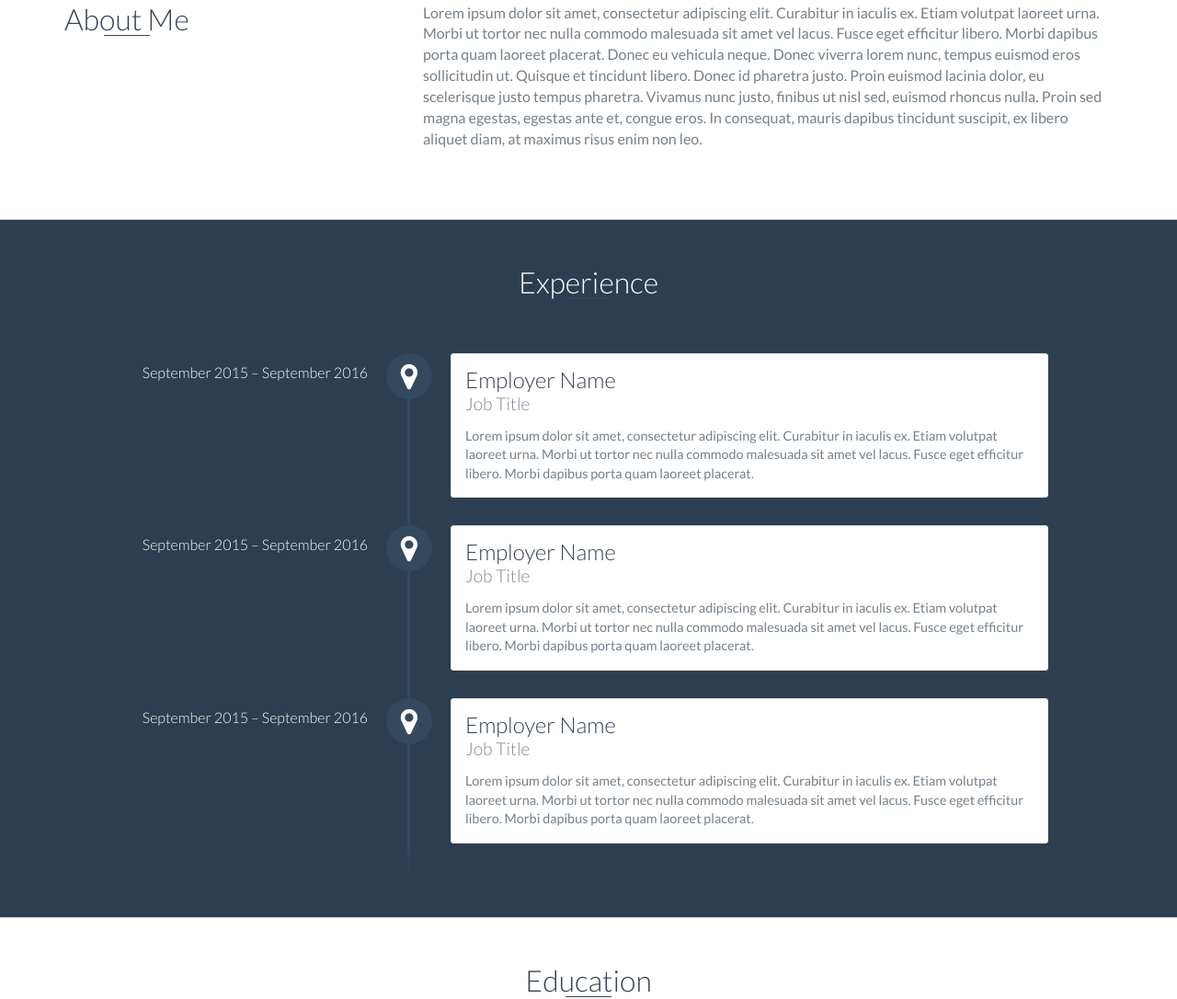
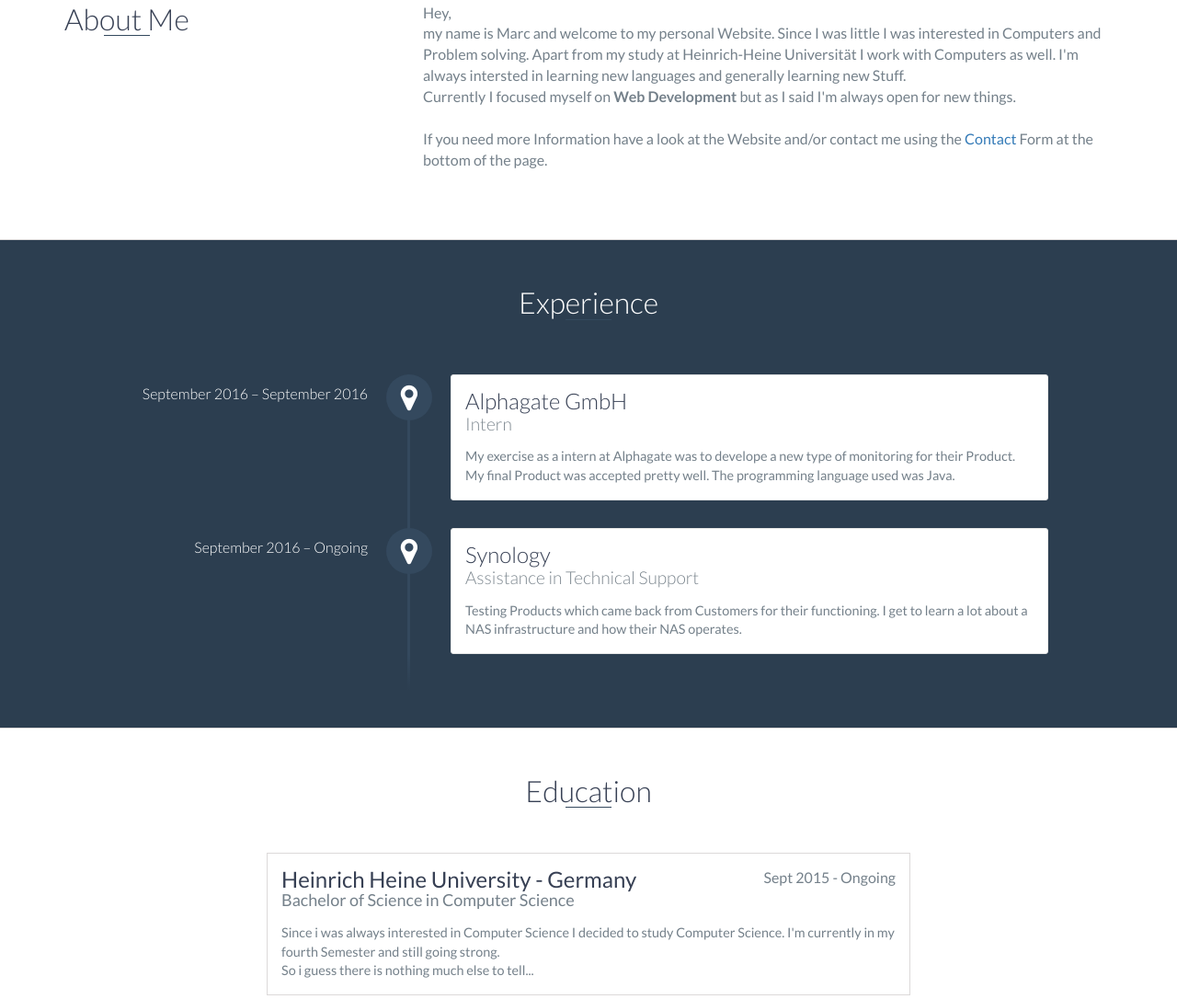
Before and after one commit to ThoughtfulDev/ThoughtfulDev.github.io, a website: page index.html in a window 1280 px wide. Shown: the part 763-1849 px from the top of the page at 92% size. Drawn offline with nearby package versions, Linux system fonts and the light colour scheme.

Commit message:
Bio Update

```diff
--- a/index.html
+++ b/index.html
@@ -47,7 +47,7 @@
     <div id="lead">
         <div id="lead-content">
             <h1>ThoughtfulDev</h1>
-            <h2>Always thinking...</h2>
+            <h2>Developer - interested in everything</h2>
             <!--<a href="#" class="btn-rounded-white">Download Resume</a>-->
             <a href="https://github.com/ThoughtfulDev/"><i class="fa fa-github fa-4x" aria-hidden="true" data-toggle="tooltip" data-placement="bottom" title="Visit me on Github"></i></a>
         </div>
@@ -72,10 +72,17 @@
                 </div>
                 <div class="col-md-8">
                     <p>
-                        Lorem ipsum dolor sit amet, consectetur adipiscing elit. Curabitur in iaculis ex. Etiam volutpat laoreet urna. Morbi ut tortor nec nulla commodo malesuada sit amet vel lacus. Fusce eget efficitur libero. Morbi dapibus porta quam laoreet placerat. Donec
-                        eu vehicula neque. Donec viverra lorem nunc, tempus euismod eros sollicitudin ut. Quisque et tincidunt libero. Donec id pharetra justo. Proin euismod lacinia dolor, eu scelerisque justo tempus pharetra. Vivamus nunc justo, finibus
-                        ut nisl sed, euismod rhoncus nulla. Proin sed magna egestas, egestas ante et, congue eros. In consequat, mauris dapibus tincidunt suscipit, ex libero aliquet diam, at maximus risus enim non leo.
-                    </p>
+                      Hey, <br />
+                      my name is Marc and welcome to my personal Website. Since I was little I was interested in Computers and Problem solving.
+                      Apart from my study at Heinrich-Heine Universität I work with Computers as well. I'm always intersted in learning new languages and generally learning new Stuff.
+                      <br />Currently I focused myself on <b>Web Development</b> but as I said I'm always open for new things.</p>
+                      <br />
+                      <p>
+                        If you need more Information have a look at the Website and/or contact me using the <a href="#contact">Contact</a> Form at the bottom of the page.
+                      </p>
+
+
+
                 </div>
             </div>
         </div>
@@ -85,27 +92,19 @@
     <div id="experience" class="background-alt">
         <h2 class="heading">Experience</h2>
         <div id="experience-timeline">
-            <div data-date="September 2015 – September 2016">
-                <h3>Employer Name</h3>
-                <h4>Job Title</h4>
+          <div data-date="September 2016 – September 2016">
+              <h3>Alphagate GmbH</h3>
+              <h4>Intern</h4>
+              <p>
+                My exercise as a intern at Alphagate was to develope a new type of monitoring for their Product. My final Product was accepted pretty well.
+                The programming language used was Java.
+              </p>
+          </div>
+            <div data-date="September 2016 – Ongoing">
+                <h3>Synology</h3>
+                <h4>Assistance in Technical Support</h4>
                 <p>
-                    Lorem ipsum dolor sit amet, consectetur adipiscing elit. Curabitur in iaculis ex. Etiam volutpat laoreet urna. Morbi ut tortor nec nulla commodo malesuada sit amet vel lacus. Fusce eget efficitur libero. Morbi dapibus porta quam laoreet placerat.
-                </p>
-            </div>
-
-            <div data-date="September 2015 – September 2016">
-                <h3>Employer Name</h3>
-                <h4>Job Title</h4>
-                <p>
-                    Lorem ipsum dolor sit amet, consectetur adipiscing elit. Curabitur in iaculis ex. Etiam volutpat laoreet urna. Morbi ut tortor nec nulla commodo malesuada sit amet vel lacus. Fusce eget efficitur libero. Morbi dapibus porta quam laoreet placerat.
-                </p>
-            </div>
-
-            <div data-date="September 2015 – September 2016">
-                <h3>Employer Name</h3>
-                <h4>Job Title</h4>
-                <p>
-                    Lorem ipsum dolor sit amet, consectetur adipiscing elit. Curabitur in iaculis ex. Etiam volutpat laoreet urna. Morbi ut tortor nec nulla commodo malesuada sit amet vel lacus. Fusce eget efficitur libero. Morbi dapibus porta quam laoreet placerat.
+                Testing Products which came back from Customers for their functioning. I get to learn a lot about a NAS infrastructure and how their NAS operates.
                 </p>
             </div>
         </div>
@@ -119,7 +118,9 @@
             <span class="education-date">Sept 2015 - Ongoing</span>
             <h4>Bachelor of Science in Computer Science</h4>
             <p>
-                Lorem ipsum dolor sit amet, consectetur adipiscing elit. Curabitur in iaculis ex. Etiam volutpat laoreet urna. Morbi ut tortor nec nulla commodo malesuada sit amet vel lacus. Fusce eget efficitur libero. Morbi dapibus porta quam laoreet placerat.
+                Since i was always interested in Computer Science I decided to study Computer Science.
+                I'm currently in my fourth Semester and still going strong.<br />
+                So i guess there is nothing much else to tell...
             </p>
         </div>
         <!-- End .education-block -->
@@ -187,7 +188,7 @@
     <div id="contact">
         <h2>Get in Touch</h2>
         <div id="contact-form">
-            <form method="POST" action="https://formspree.io/email@email.com">
+            <form method="POST" action="https://formspree.io/marc.hilgenberg@web.de">
                 <input type="hidden" name="_subject" value="Contact request from personal website" />
                 <input type="email" name="_replyto" placeholder="Your email" required>
                 <textarea name="message" placeholder="Your message" required></textarea>
```
